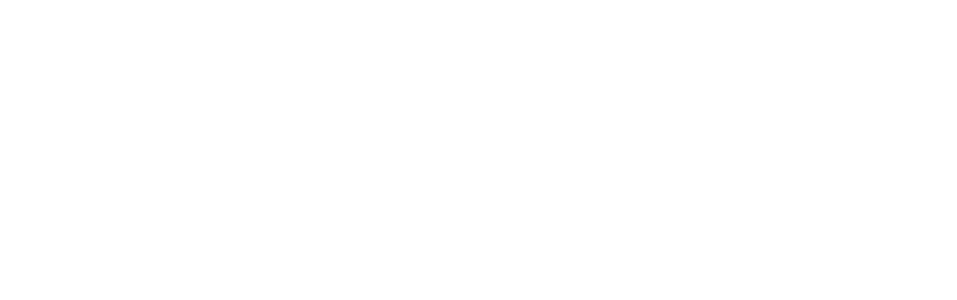
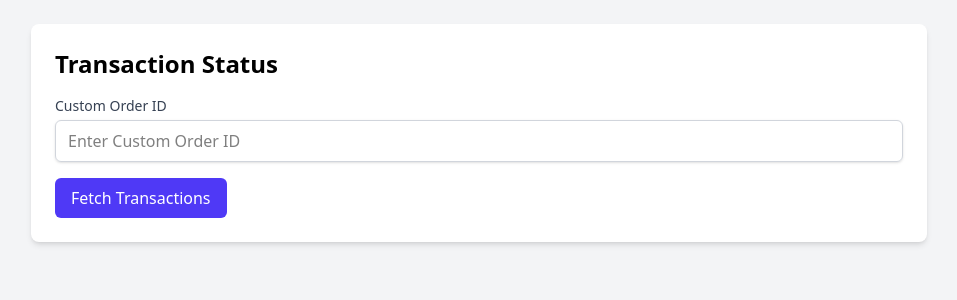
Before and after one commit to chayan-2003/school_payment_frontend, a React (Vite) app: page /transaction-status in a window 1280 px wide. Before the commit this address had no page. Shown: the top 300 px of the page, without its empty margins (161-1118 px from the left). Built offline with nearby package versions, Linux system fonts and the light colour scheme.

Commit message:
added_transaction_status_page

```diff
--- a/src/App.tsx
+++ b/src/App.tsx
@@ -5,6 +5,7 @@
 import Home from './pages/Home';
 import Dashboard from './pages/Dashboard';
 import TransactionsBySchoolPage from './pages/TransactionBySchool';
+import TransactionStatusPage from './pages/TransactionStatus';
 const App: React.FC = () => {
   return (
     <Router>
@@ -15,6 +16,7 @@
         <Route path="/" element={<Home />} />
         <Route path="/dashboard" element={<Dashboard />} />
         <Route path="/transactions-by-school" element={<TransactionsBySchoolPage />} />
+        <Route path="/transaction-status" element={<TransactionStatusPage />} />
         {/* Add more routes as needed */}
       </Routes>
     </Router>
--- a/src/components/TransactionTable.tsx
+++ b/src/components/TransactionTable.tsx
@@ -1,8 +1,9 @@
-import  { useEffect, useState, ReactNode } from 'react';
+import { useEffect, useState, ReactNode } from 'react';
 import { useSearchParams } from 'react-router-dom';
 import { fetchTransactions } from '../services/transactionService.ts';
 
 type Txn = {
+  customOrderId: ReactNode;
   custom_order_id: ReactNode;
   collect_id: string;
   school_id: string;
@@ -140,7 +141,7 @@
                 </tr>
               ) : (
                 transactions.map((txn, idx) => (
-                  <tr key={txn.collect_id}>
+                  <tr key={`${txn.collect_id}-${txn.payment_time}-${idx}`}>
                     <td className="py-3 px-4">{(currentPage - 1) * pageSize + idx + 1}</td>
                     <td className="py-3 px-4">{txn.school_id}</td>
                     <td className="py-3 px-4">{formatDate(txn.payment_time)}</td>
@@ -149,7 +150,7 @@
                     <td className="py-3 px-4">₹{txn.transaction_amount}</td>
                     <td className="py-3 px-4">{txn.gateway_name}</td>
                     <td className={`py-3 px-4 font-semibold ${statusColor(txn.status)}`}>{txn.status}</td>
-                    <td className="py-3 px-4">{txn.custom_order_id}</td>
+                    <td className="py-3 px-4">{txn.customOrderId}</td>
                   </tr>
                 ))
               )}
--- /dev/null
+++ b/src/pages/TransactionStatus.tsx
@@ -0,0 +1,120 @@
+import React, { useState } from 'react';
+import axios from 'axios';
+
+const TransactionStatusPage = () => {
+  const [customOrderId, setCustomOrderId] = useState(''); // Input for customOrderId
+  interface Transaction {
+    collect_id: string;
+    school_id: string;
+    gateway_name: string;
+    order_amount: number;
+    transaction_amount: number;
+    status: string;
+    payment_time: string;
+    customOrderId: string;
+  }
+
+  const [transactions, setTransactions] = useState<Transaction[]>([]); // Array of transactions
+  const [loading, setLoading] = useState(false); // Loading state
+  const [error, setError] = useState(''); // Error state
+
+  // Function to fetch transaction status
+  const fetchTransactionStatus = async () => {
+    if (!customOrderId) {
+      setError('Please enter a valid Custom Order ID.');
+      return;
+    }
+
+    setLoading(true);
+    setError('');
+    setTransactions([]); // Clear previous data
+    try {
+      const response = await axios.get(
+        `http://localhost:3000/transaction-status/${customOrderId}`,
+        { withCredentials: true } // Ensures cookies are sent
+      );
+      setTransactions(response.data); // Assuming the backend returns an array
+    } catch (err) {
+      console.error('Error fetching transaction status:', err);
+      setError('Failed to fetch transaction status. Please try again.');
+    } finally {
+      setLoading(false);
+    }
+  };
+
+  return (
+    <div className="min-h-screen bg-gray-100 p-6">
+      <div className="max-w-4xl mx-auto bg-white p-6 rounded-lg shadow-md">
+        <h1 className="text-2xl font-bold mb-4">Transaction Status</h1>
+
+        {/* Input for Custom Order ID */}
+        <div className="mb-4">
+          <label htmlFor="customOrderId" className="block text-sm font-medium text-gray-700">
+            Custom Order ID
+          </label>
+          <input
+            type="text"
+            id="customOrderId"
+            value={customOrderId}
+            onChange={(e) => setCustomOrderId(e.target.value)}
+            placeholder="Enter Custom Order ID"
+            className="mt-1 block w-full px-3 py-2 border border-gray-300 rounded-md shadow-sm focus:outline-none focus:ring-indigo-500 focus:border-indigo-500"
+          />
+        </div>
+
+        {/* Fetch Transaction Button */}
+        <button
+          onClick={fetchTransactionStatus}
+          className="bg-indigo-600 text-white px-4 py-2 rounded-md hover:bg-indigo-700 transition-colors"
+        >
+          Fetch Transactions
+        </button>
+
+        {/* Error Message */}
+        {error && <p className="text-red-500 mt-4">{error}</p>}
+
+        {/* Loading Spinner */}
+        {loading && <p className="text-gray-500 mt-4">Loading transactions...</p>}
+
+        {/* Transactions Table */}
+        {transactions.length > 0 && (
+          <div className="mt-6">
+            <h2 className="text-lg font-semibold mb-4">Transaction Details</h2>
+            <table className="min-w-full bg-white border border-gray-200">
+              <thead>
+                <tr>
+                  <th className="px-4 py-2 border-b">Collect ID</th>
+                  <th className="px-4 py-2 border-b">School ID</th>
+                  <th className="px-4 py-2 border-b">Gateway Name</th>
+                  <th className="px-4 py-2 border-b">Order Amount</th>
+                  <th className="px-4 py-2 border-b">Transaction Amount</th>
+                  <th className="px-4 py-2 border-b">Status</th>
+                  <th className="px-4 py-2 border-b">Payment Time</th>
+                  <th className="px-4 py-2 border-b">Custom Order ID</th>
+                </tr>
+              </thead>
+              <tbody>
+                <tbody>
+                  {transactions.map((transaction, index) => (
+                    <tr key={`${transaction.collect_id}-${transaction.payment_time}-${index}`}>
+                      <td className="px-4 py-2 border-b">{transaction.collect_id}</td>
+                      <td className="px-4 py-2 border-b">{transaction.school_id}</td>
+                      <td className="px-4 py-2 border-b">{transaction.gateway_name}</td>
+                      <td className="px-4 py-2 border-b">{transaction.order_amount}</td>
+                      <td className="px-4 py-2 border-b">{transaction.transaction_amount}</td>
+                      <td className="px-4 py-2 border-b">{transaction.status}</td>
+                      <td className="px-4 py-2 border-b">{new Date(transaction.payment_time).toLocaleString()}</td>
+                      <td className="px-4 py-2 border-b">{transaction.customOrderId}</td>
+                    </tr>
+                  ))}
+                </tbody>
+              </tbody>
+            </table>
+          </div>
+        )}
+      </div>
+    </div>
+  );
+};
+
+export default TransactionStatusPage;
```
